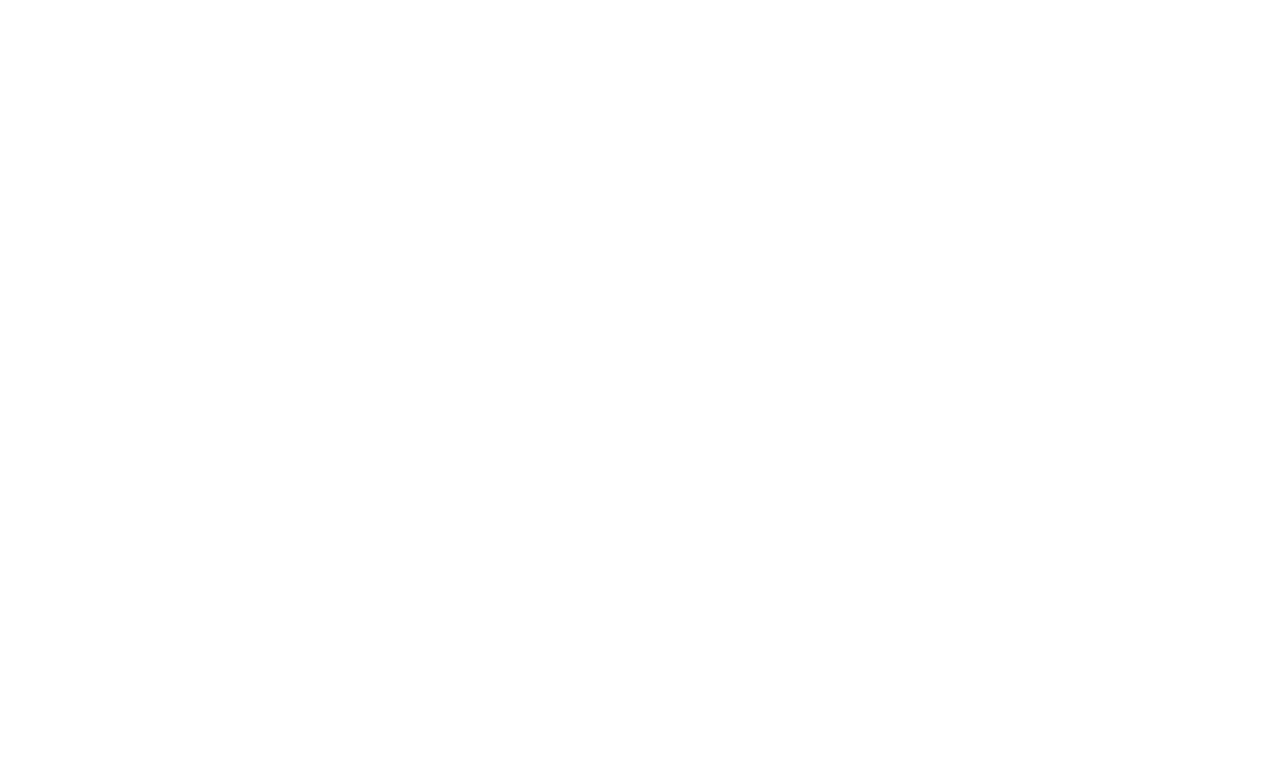
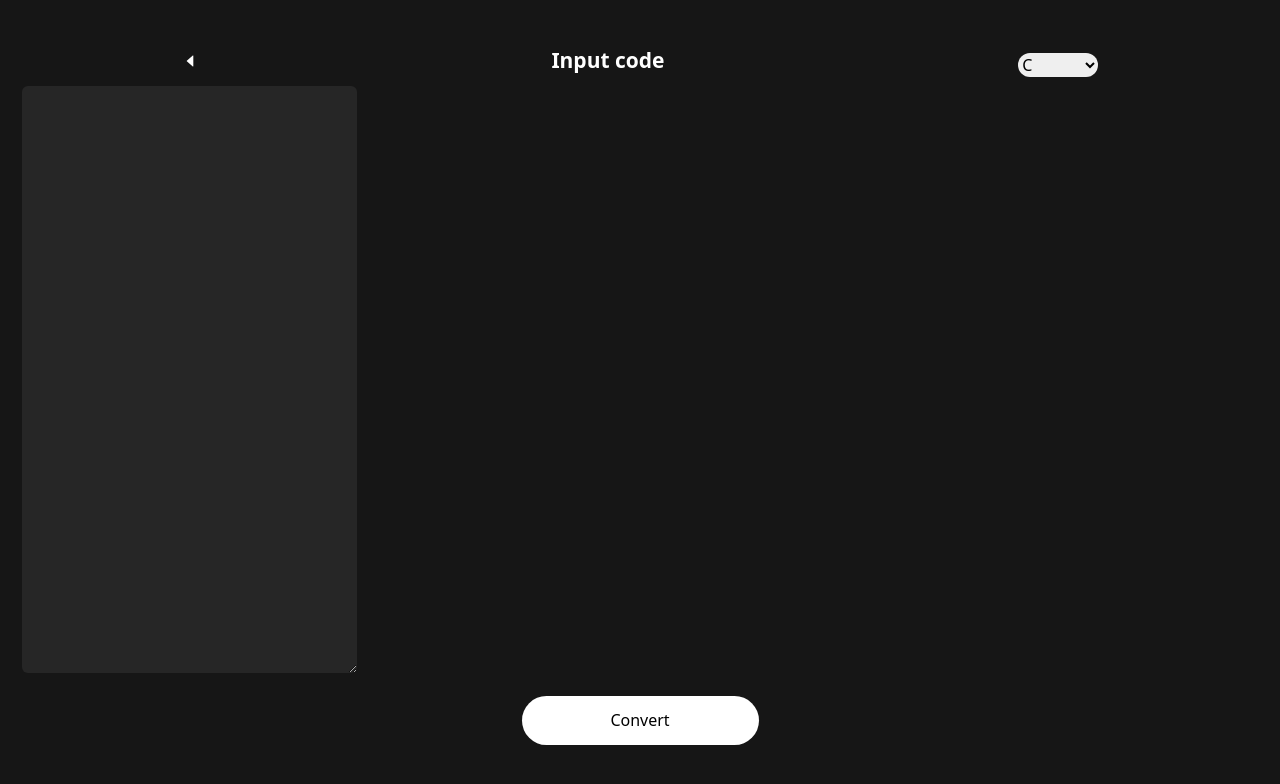
Before and after one commit to gauravsinhaweb/CodeMirror, a React (Create React App) app in the folder client/: page /input in a window 1280 px wide. Shown: the top 784 px of the page. Built offline with nearby package versions, Linux system fonts and the light colour scheme.

Commit message:
Added inputjs

```diff
--- a/client/package.json
+++ b/client/package.json
@@ -8,6 +8,7 @@
     "@testing-library/jest-dom": "^5.11.4",
     "@testing-library/react": "^11.1.0",
     "@testing-library/user-event": "^12.1.10",
+    "axios": "^0.24.0",
     "material-ui-dropzone": "^3.5.0",
     "react": "^17.0.2",
     "react-cloud-vision-api": "^0.3.0",
--- a/client/src/App.js
+++ b/client/src/App.js
@@ -1,8 +1,13 @@
-import React from "react";
+import React, { useState } from "react";
 import { BrowserRouter as Router, Route, Switch } from "react-router-dom";
+import Input from "./pages/Input";
 import TakePhoto from "./pages/TakePhoto";
 
 function App() {
+  const [iscodefill, setiscodefill] = useState(false);
+  const [output, setoutput] = useState("");
+  const [code, setcode] = useState("");
+
   return (
     <>
       <div className="bg-primary text-white">
@@ -12,6 +17,15 @@ function App() {
             <Route path="/" exact>
               <TakePhoto />
             </Route>
+            <Route path="/input">
+              <Input
+                setcode={setcode}
+                code={code}
+                setiscodefill={setiscodefill}
+                setoutput={setoutput}
+              />
+            </Route>
+
           </Switch>
         </Router>
       </div>
--- /dev/null
+++ b/client/src/lib/api.js
@@ -0,0 +1,6 @@
+import axios from 'axios'
+const FIREBASE_URI="https://hackout-30793-default-rtdb.firebaseio.com/"
+export const addcode=({code,userId})=>{
+const res=axios.post(`${FIREBASE_URI}/${userId}.json`);
+
+}
--- /dev/null
+++ b/client/src/pages/Input.css
@@ -0,0 +1,50 @@
+.btnc {
+  width: 237px;
+  height: 49px;
+  /* left: 79px; */
+  font-weight: 500;
+  background: #ffffff;
+  border-radius: 51px;
+  color: black;
+  display: flex;
+  align-items: center;
+  justify-content: center;
+}
+.texta {
+  /* height: 27rem; */
+  margin: 4px 22px;
+  align-self: stretch;
+  /* F2937: ; */
+  width: 335px;
+  height: 587px;
+
+  padding: 8px;
+  /* left: 20px; */
+  /* top: 96px; */
+  background: #262626;
+  border-radius: 6px;
+}
+.hc {
+  height: 100vh;
+  display: flex;
+  align-items: center;
+  justify-content: center;
+}
+.inputc {
+  display: flex;
+  flex-direction: column;
+  align-items: center;
+  height: 80%;
+  justify-content: space-evenly;
+  width: 100vw;
+}
+.options {
+  width: 100%;
+  display: flex;
+  align-items: center;
+  justify-content: space-around;
+  padding: 2px 5px;
+}
+.option a {
+  text-decoration: none;
+}
--- /dev/null
+++ b/client/src/pages/Input.js
@@ -0,0 +1,78 @@
+import { useEffect, useRef, useState } from "react";
+import { useHistory } from "react-router";
+import "./Input.css";
+import { Link } from "react-router-dom";
+import { AiFillCaretLeft } from "react-icons/ai";
+import axios from "axios";
+const Input = (props) => {
+  const history = useHistory();
+  const [lang, setLang] = useState("c");
+  const codeRef = useRef();
+
+  useEffect(() => {
+    if (props.code) {
+      codeRef.current.value = props.code;
+    }
+  }, []);
+
+  const clickHandler = () => {
+    console.log(lang);
+    const res = codeRef.current.value;
+    props.setcode(res);
+    // setLoad(true);
+    axios
+      .post("http://localhost:3001/api/output", {
+        code: res,
+        language: lang,
+      })
+      .then((response) => {
+        console.log(response.data.output);
+        props.setiscodefill(true);
+        props.setoutput(response.data.output);
+        history.push("/output");
+        // setLoad(false);
+        // outputRef.current.value = response.data.output;
+      });
+  };
+
+  const changeHandler = (e) => {
+    setLang(e.target.value);
+  };
+
+  return (
+    <div className="h-screen bg-primary flex flex-col hc">
+      {" "}
+      <div className="inputc">
+        <div className="options">
+          <Link to="/" >
+            {" "}
+            <AiFillCaretLeft />
+          </Link>
+          <h4 style={{ fontWeight: "600", fontSize: "21px" }}>Input code </h4>
+          <select
+            onChange={changeHandler}
+            className="w-20 mt-2 text-black rounded-full"
+          >
+            <option value="c">C</option>
+            <option value="cpp">C++</option>
+            <option value="python3">Python</option>
+            <option value="java">Java</option>
+          </select>
+        </div>
+
+        <textarea className="texta" ref={codeRef}>
+          {" "}
+        </textarea>
+      </div>
+      <div onClick={clickHandler} className={`py-4`}>
+        <button className="btnc">
+          {/* {`${load ? "Loading." : "< / > Convert"} `} */}
+          {/* {"< / > Convert"} */}
+          Convert
+        </button>
+      </div>
+    </div>
+  );
+};
+
+export default Input;
--- a/client/tailwind.config.js
+++ b/client/tailwind.config.js
@@ -9,6 +9,7 @@ module.exports = {
       tertiary: "#0016D9",
       white: "#ffffff",
       black: "#000000",
+      containercolor:"#6B7280"
     }),
 
     // padding: {
```
Also changed, not shown: 1 other file (tests, documents, lock files or other folders).
